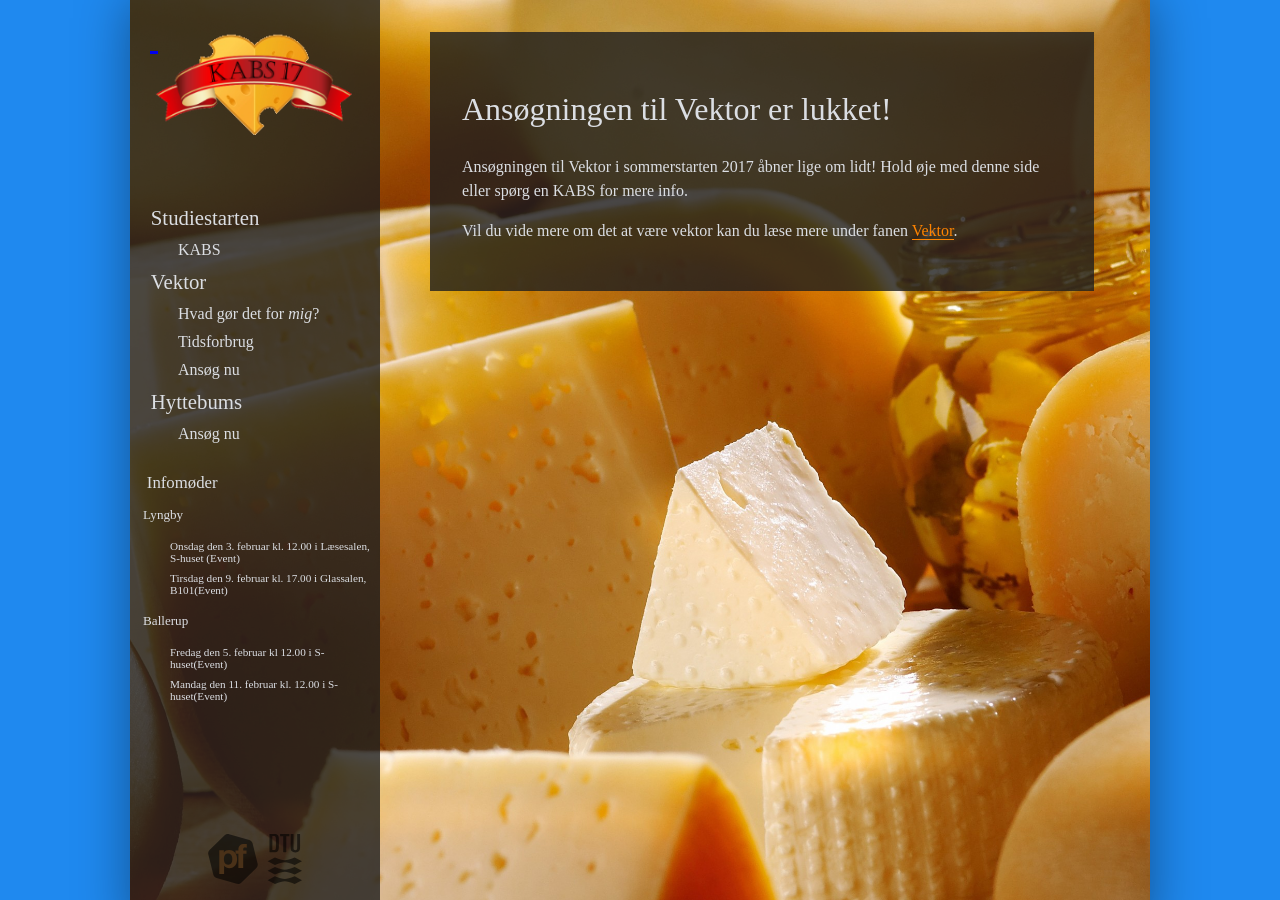
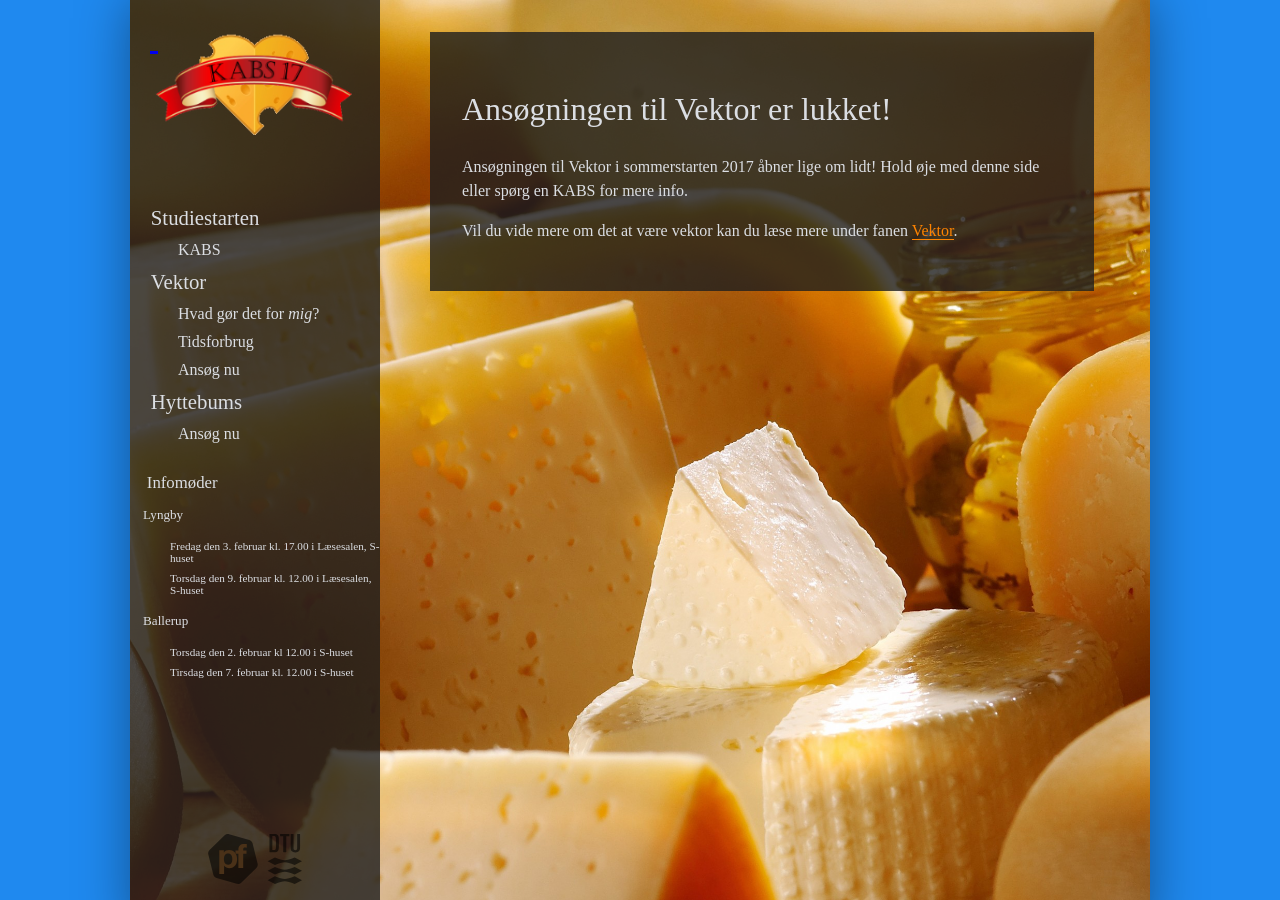
Before and after one commit to KABSDTU/kabsdtu.github.io, a Jekyll site: the page built from ansog-som-vektor.md, in a window 1280 px wide and 900 px high. Built offline with Jekyll 4.4.1, drawn with Linux system fonts in a browser that asks for light colours; some web fonts are replaced.

Commit message:
new layout

```diff
--- a/_layouts/default.html
+++ b/_layouts/default.html
@@ -17,10 +17,10 @@
 
         <script src="/static/js/vendor/modernizr-2.6.2-respond-1.1.0.min.js"></script>
         <![if !IE]>
-        <link rel="icon" href="url("../static/img/kabs16-flamme.png")" type="image/x-icon" />
+        <link rel="icon" href="url("../static/img/KABS17Cheddar.png")" type="image/x-icon" />
         <![endif]>
         <!-- This is needed for IE -->
-        <link rel="shortcut icon" href="url("../static/img/kabs16-flamme.ico")"
+        <link rel="shortcut icon" href="url("../static/img/favicon.ico")"
         type="image/ico" />
     </head>
     <body>
@@ -60,13 +60,13 @@
                 <h2>Infomøder</h2>
                 <h3>Lyngby</h3>
                 <ul>
-                    <li>Onsdag den 3. februar kl. 12.00 i Læsesalen, S-huset (<a href="https://www.facebook.com/events/1517833815178741/">Event</a>)</li>
-                    <li>Tirsdag den 9. februar kl. 17.00 i Glassalen, B101(<a href="https://www.facebook.com/events/987232381347779/">Event</a>)</li>
+                    <li>Fredag den 3. februar kl. 17.00 i Læsesalen, S-huset </li>
+                    <li>Torsdag den 9. februar kl. 12.00 i Læsesalen, S-huset</li>
                 </ul>
                 <h3>Ballerup</h3>
                 <ul>
-                    <li>Fredag den 5. februar kl 12.00 i S-huset(<a href="https://www.facebook.com/events/958361410924160/">Event</a>)</li>
-                    <li>Mandag den 11. februar kl. 12.00 i S-huset(<a href="https://www.facebook.com/events/969160293158280/">Event</a>)</li>
+                    <li>Torsdag den 2. februar kl 12.00 i S-huset</li>
+                    <li>Tirsdag den 7. februar kl. 12.00 i S-huset</li>
                 </ul>
                 </aside>
             </header>
```
